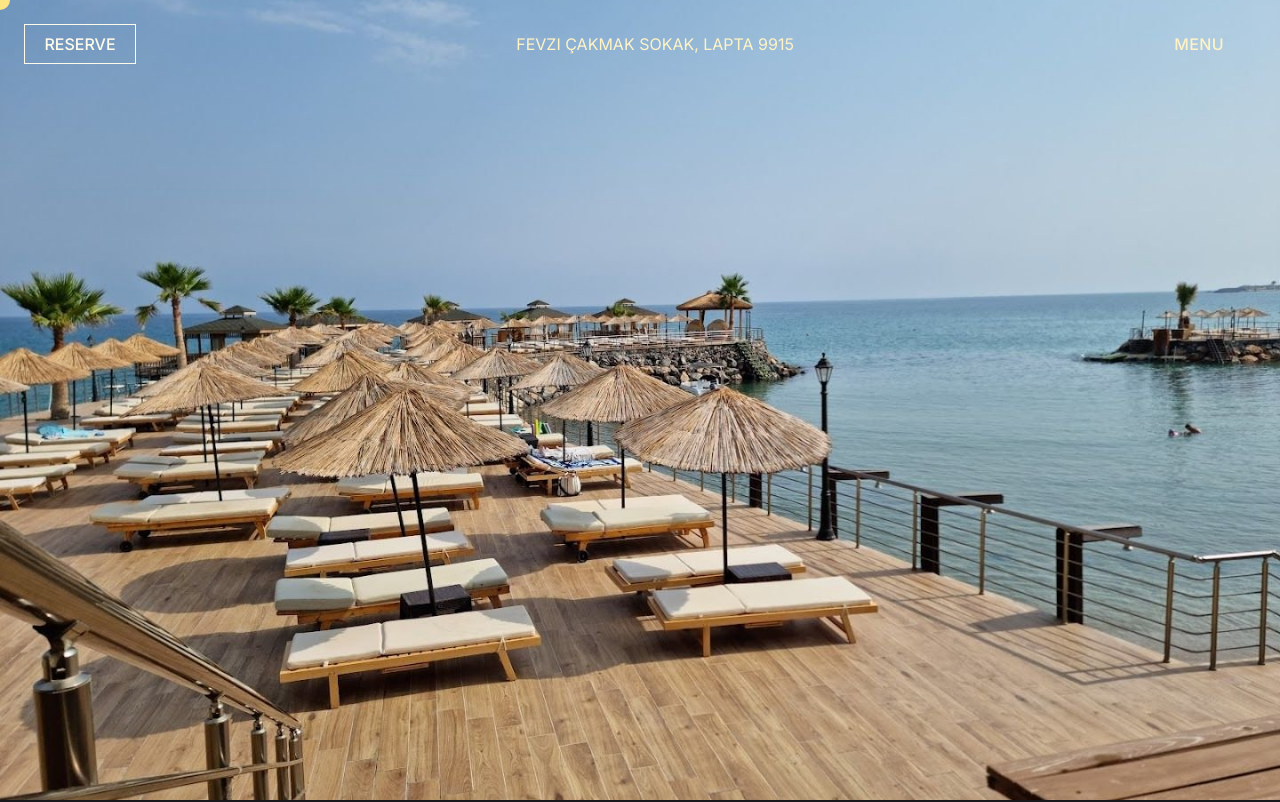
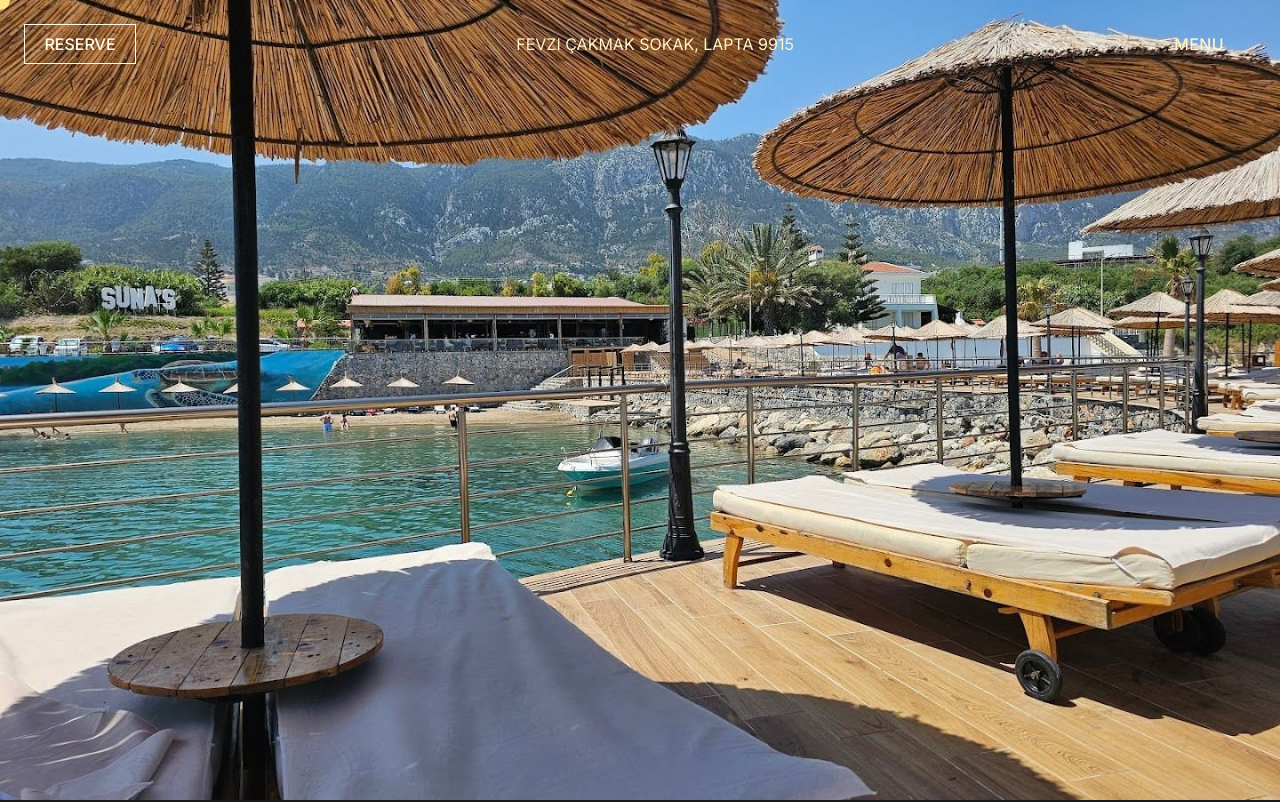
Before and after one commit to Joshue-dev/suna-restaurant, a Next.js app: page / in a window 1280 px wide. Shown: the top 802 px of the page. Built offline with nearby package versions, Linux system fonts and the light colour scheme; some icons are missing.

Commit message:
Update heroSection.tsx

```diff
--- a/page-components/heroSection.tsx
+++ b/page-components/heroSection.tsx
@@ -1,10 +1,9 @@
 "use client";
-import { animate, AnimatePresence, motion, useMotionValue } from "motion/react";
+import { AnimatePresence, motion } from "motion/react";
 import { forwardRef, useEffect, useState } from "react";
 
 const HeroSection = forwardRef<HTMLDivElement>((_props, ref) => {
   const [index, setIndex] = useState(0);
-  const count = useMotionValue(0);
   const images = [
     "/images/background-1.jpeg",
     "/images/background-2.jpeg",
@@ -12,23 +11,20 @@ const HeroSection = forwardRef<HTMLDivElement>((_props, ref) => {
   ];
 
   useEffect(() => {
-    const controls = animate(count, images.length - 1, {
-      duration: images.length, // 1 second per image
-      ease: "linear",
-      repeat: Infinity,
-      repeatType: "loop",
-      onUpdate(v) {
-        setIndex(Math.round(v));
-      },
-    });
-    return () => controls.stop();
-  }, [count]);
-
-  useEffect(() => {
     images.forEach((src) => {
       const img = new Image();
       img.src = src;
     });
+
+    const interval = setInterval(() => {
+      setIndex((prevIndex) => {
+        const nextIndex = (prevIndex + 1) % images.length;
+        console.log(`Transitioning from ${prevIndex} to ${nextIndex}`); // Debug log
+        return nextIndex;
+      });
+    }, 4000); // Change image every 4 seconds
+
+    return () => clearInterval(interval);
   }, []);
 
   return (
```
